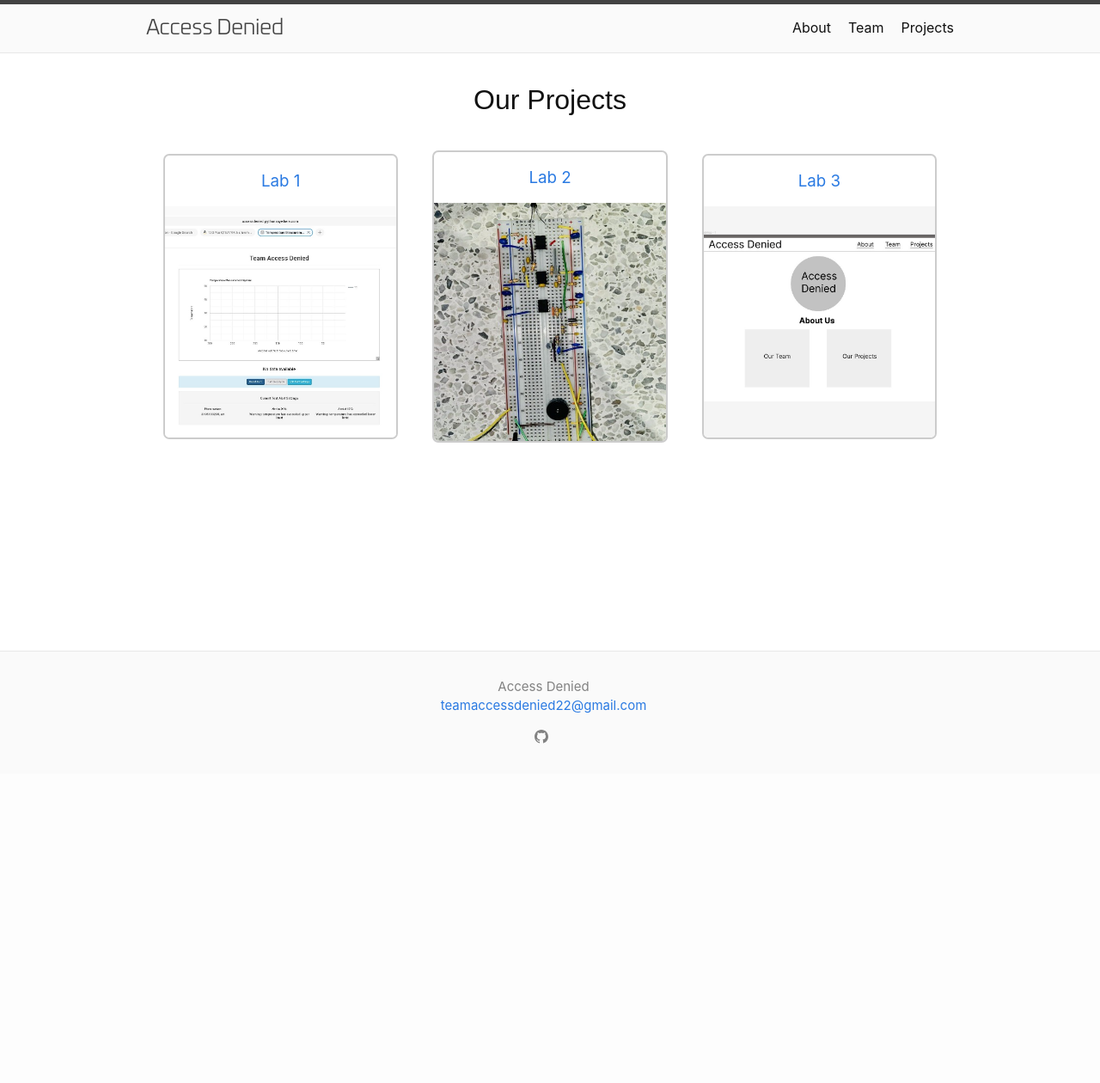
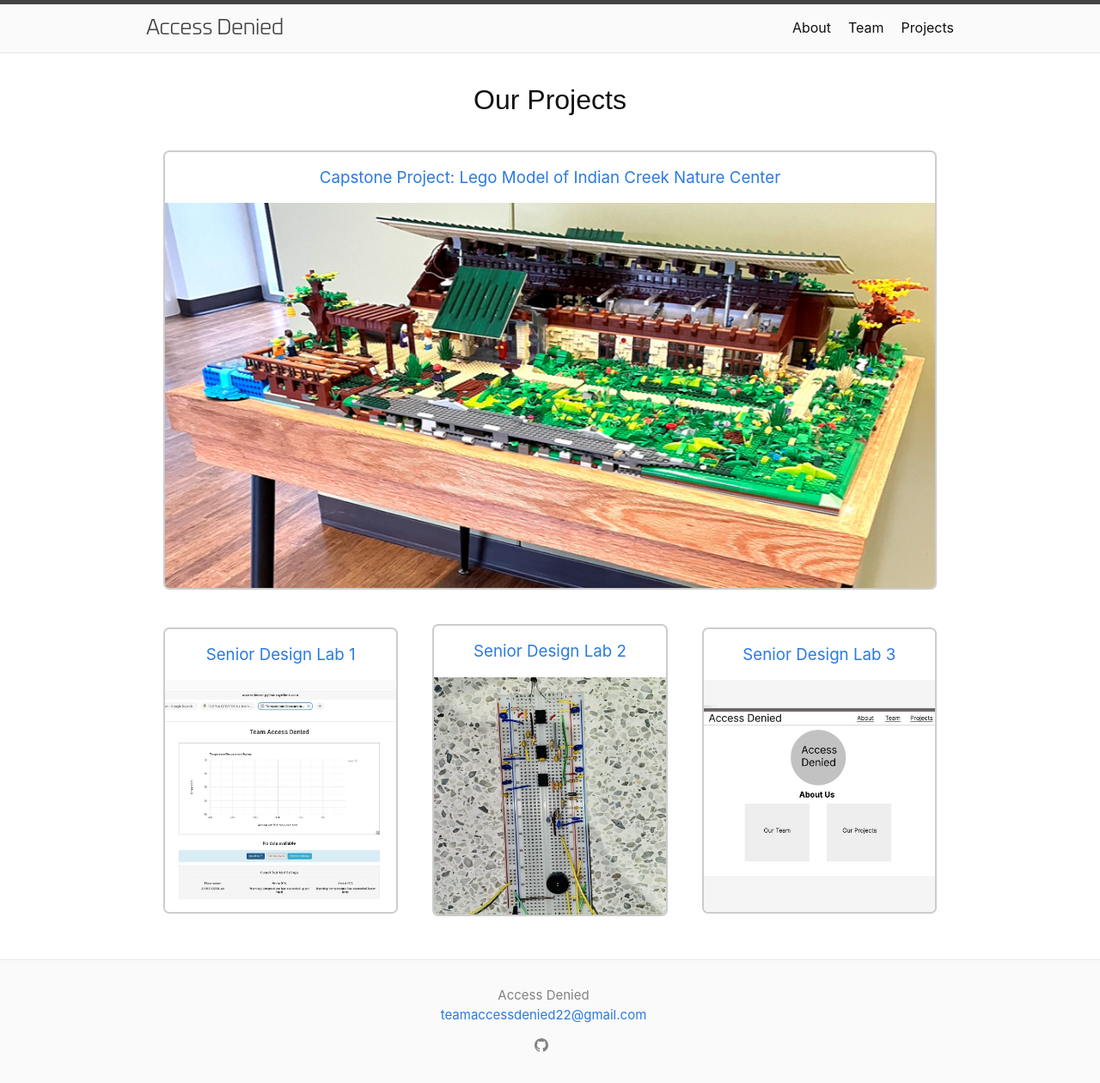
Before and after one commit to accessdenied22/accessdenied22.github.io, a Jekyll site: the page built from projects.markdown, in a window 1280 px wide. Shown: the whole page at 86% size. Built offline with Jekyll 4.4.1, drawn with Linux system fonts in a browser that asks for light colours; some web fonts are replaced; before the commit the page ends 900 px from its top, so only the background shows below that.

Commit message:
Added capstone page

```diff
--- a/_layouts/projects.html
+++ b/_layouts/projects.html
@@ -7,8 +7,20 @@ layout: default
     <div class="row">
         <div class="col">
             <div class="team-card">
+                <a href="{{ page.capstone_url }}">
+                    <h3 class="team-card-heading">Capstone Project: Lego Model of Indian Creek Nature Center</h3>
+                    <div class="team-card-content">
+                        <img src="{{ page.capstone_pic }}" alt="Capstone project picture">
+                    </div>
+                </a>
+            </div>
+        </div>
+    </div>
+    <div class="row">
+        <div class="col">
+            <div class="team-card">
                 <a href="{{ page.lab1_url }}">
-                    <h3 class="team-card-heading">Lab 1</h3>
+                    <h3 class="team-card-heading">Senior Design Lab 1</h3>
                     <div class="team-card-content">
                         <img src="{{ page.lab1_pic }}" alt="Lab 1 picture">
                     </div>
@@ -18,7 +30,7 @@ layout: default
         <div class="col">
             <div class="team-card">
                 <a href="{{ page.lab2_url }}">
-                    <h3 class="team-card-heading">Lab 2</h3>
+                    <h3 class="team-card-heading">Senior Design Lab 2</h3>
                     <div class="team-card-content">
                         <img src="{{ page.lab2_pic }}" alt="Lab 2 picture">
                     </div>
@@ -28,7 +40,7 @@ layout: default
         <div class="col">
             <div class="team-card">
                 <a href="{{ page.lab3_url }}">
-                    <h3 class="team-card-heading">Lab 3</h3>
+                    <h3 class="team-card-heading">Senior Design Lab 3</h3>
                     <div class="team-card-content">
                         <img src="{{ page.lab3_pic }}" alt="Lab 3 picture">
                     </div>
--- a/assets/style.css
+++ b/assets/style.css
@@ -93,7 +93,7 @@ h1 {
     border-radius: 7px;
 }
 .team-card:hover {
-    margin: 5px;
+    /* margin: 5px; */
     border: 2px solid #99ccff;
 }
 .team-card-heading {
--- a/projects.markdown
+++ b/projects.markdown
@@ -2,6 +2,8 @@
 layout: projects
 title: Projects
 permalink: /projects/
+capstone_url: /capstone-project/
+capstone_pic: /assets/img/sd_lego_model_wide.png
 lab1_url: /lab1/
 lab2_url: /lab2/
 lab3_url: /lab3/
```
Also changed, not shown: capstone.md (added, +29 -0 lines), assets/img/sd_lego_model_wide.png (added), 2 other files.
